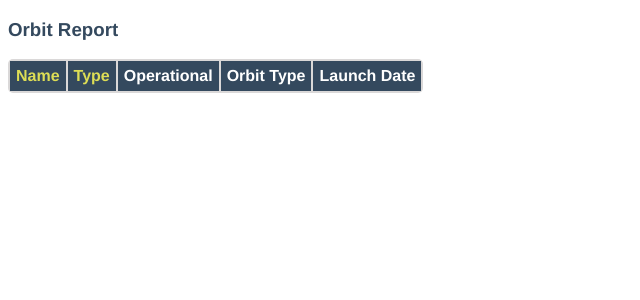
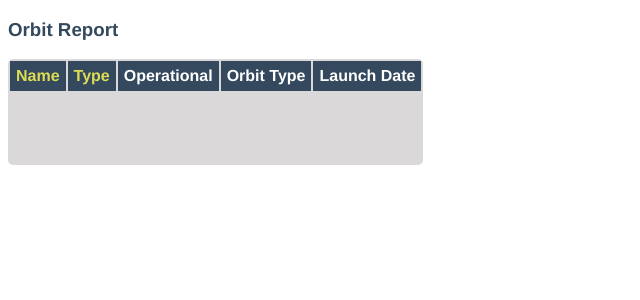
Before and after one commit to nlaleman/orbit-report, an Angular app: page / in a window 1280 px wide. Shown: the top 300 px of the page, without its empty margins (0-640 px from the left). Built offline with nearby package versions, Linux system fonts and the light colour scheme.

Commit message:
working on ngFor

```diff
--- a/src/app/orbit-list/orbit-list.component.html
+++ b/src/app/orbit-list/orbit-list.component.html
@@ -6,7 +6,13 @@
       <th>Operational</th>
       <th>Orbit Type</th>
       <th>Launch Date</th>
+    <tr>
+   <!-- TODO: put <tr *ngFor=""></tr> here -->
+   <tr *ngFor="let satellite of satellites">
+    <td>{{name}}</td>
+    <td>{{type}}</td>
+    <td>{{operational}}</td>
+    <td>{{orbitType}}</td>
+    <td>{{launchdate}}</td>
    </tr>
-   <!-- TODO: put <tr *ngFor=""></tr> here -->
-
 </table>
```
